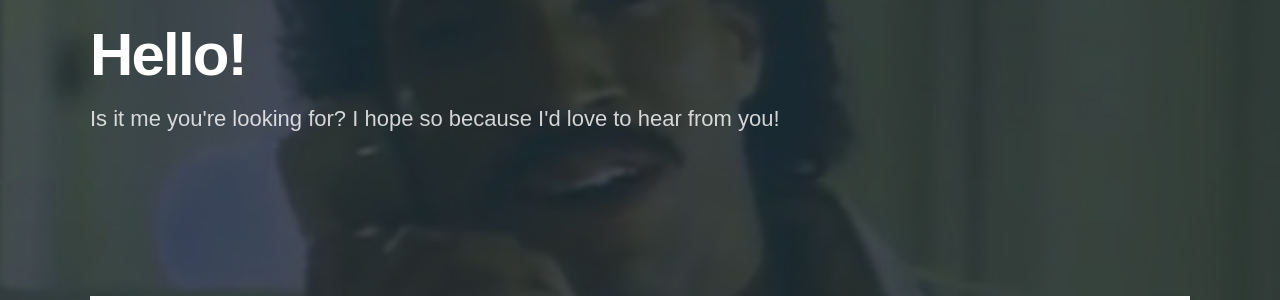
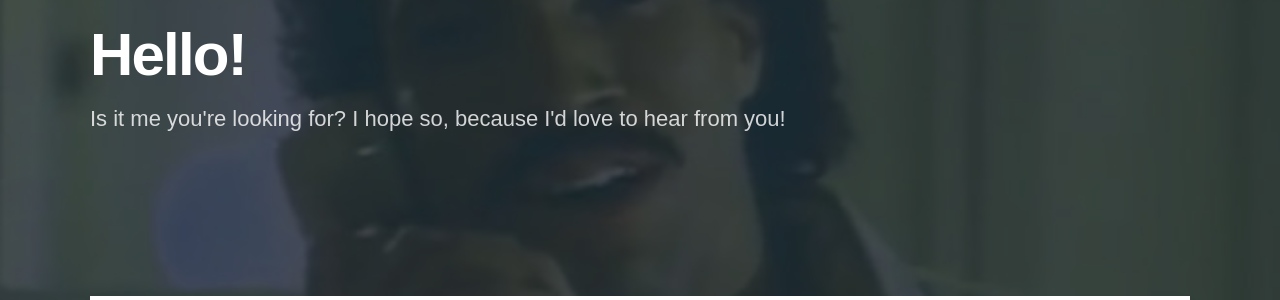
Before and after one commit to cox-katie/portfolio, a Jekyll site: the page built from _pages/contact.md, in a window 1280 px wide. Shown: the part 236-536 px from the top of the page. Built offline with Jekyll 4.4.1, drawn with Linux system fonts in a browser that asks for light colours; nearby versions of some CDN libraries; some web fonts are replaced.

Commit message:
lionel v2

```diff
--- a/_pages/contact.md
+++ b/_pages/contact.md
@@ -1,6 +1,6 @@
 ---
 title: Hello!
-subtitle: Is it me you're looking for? I hope so because I'd love to hear from you!
+subtitle: Is it me you're looking for? I hope so, because I'd love to hear from you!
 description:
 featured_image: /images/lionel.jfif
 ---
```
